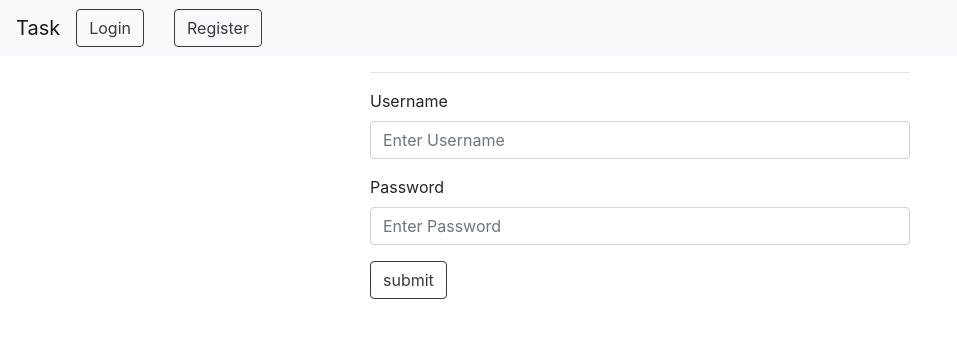
After one commit to avinashbharti97/cart-simulation, a Django app: page /login/ in a window 1280 px wide. The commit adds this page. Shown: the top 338 px of the page, without its empty margins (0-957 px from the left). Run offline with Django 3.2, Linux system fonts and the light colour scheme; some libraries are stand-ins or nearby versions.

Commit message:
login system implemented

```diff
--- a/task/core/admin.py
+++ b/task/core/admin.py
@@ -1,10 +1,9 @@
 from django.contrib import admin
-from .models import Product, User, Cart
+from .models import Product,Cart
 
 # Register your models here.
 class ShopAdmin(admin.ModelAdmin):
     pass
 
 admin.site.register(Product)
-admin.site.register(User)
 admin.site.register(Cart)
--- a/task/core/cart_api.py
+++ b/task/core/cart_api.py
@@ -1,6 +1,11 @@
 from rest_framework import serializers, viewsets
+from django.conf import settings
+from django.contrib.auth.models import User
+from rest_auth.serializers import UserDetailsSerializer
 from rest_framework import generics
-from .models import Product, User, Cart
+from .models import Product, Cart
+
+app_name = 'api'
 
 class ProductSerializer(serializers.HyperlinkedModelSerializer):
 
@@ -10,10 +15,10 @@ class ProductSerializer(serializers.HyperlinkedModelSerializer):
 
 
 class UserSerializer(serializers.HyperlinkedModelSerializer):
-
+    # url = serializers.HyperlinkedIdentityField(view_name="api:user-detail")
     class Meta:
         model = User
-        fields = ('id', 'name', 'description')
+        fields = ('id', 'username')
 
 
 
@@ -22,6 +27,7 @@ class CartSerializer(serializers.HyperlinkedModelSerializer):
     class Meta:
         model = Cart
         fields = ('id', 'productId', 'userId', 'timeOfAllocation', 'noOfItemsOrdered')
+        # fields = ('id', 'productId','timeOfAllocation', 'noOfItemsOrdered')
 
 
 class ProductViewSet(viewsets.ModelViewSet):
@@ -37,6 +43,7 @@ class CartViewSet(viewsets.ModelViewSet):
     queryset = Cart.objects.all()
     serializer_class = CartSerializer
 
+
 # class GetTaskViewSet(viewsets.ModelViewSet):
 #     # queryset = AllocateTask.objects.filter(workerId)
 #     serializer_class = AllocateTaskSerializer
--- a/task/core/views.py
+++ b/task/core/views.py
@@ -1,3 +1,10 @@
+from django.http import HttpResponse, HttpResponseRedirect
+from django.contrib.auth import authenticate, login, logout
+from django.urls import reverse
+from django.shortcuts import render, redirect
+from django.contrib.auth.decorators import login_required
+from django.template import Context, loader
+from core.forms import UserForm
 from django.shortcuts import render, get_object_or_404
 from .models import Cart, Product
 from .cart_api import CartSerializer, ProductSerializer
@@ -15,3 +22,85 @@ class GetCart(generics.ListAPIView):
 
 def index(request):
     return render(request, 'index.html')
+
+#Auth views
+
+#registration view
+def register(request):
+    #A boolean value is added to tell the template
+    #whether the registration was successful
+    #Initially it is set to False. It will change
+    #to True when registration succeeds.
+    registered = False
+
+    #if it's a HTTP POST, processing of form data should done :D.
+    if request.method == 'POST':
+        user_form = UserForm(data = request.POST)
+
+
+        if user_form.is_valid():
+            user = user_form.save()
+
+            #saving the password after hashing wtih the set_password method
+            user.set_password(user.password)
+            user.save()
+
+            #Updating variable to indicate that the template
+            #registration was successful
+            registered = True
+        else:
+            #Invalid form - mistaken something?
+            #lets Print the problem
+            print(user_form.errors)
+    else:
+        #Not a HTTP POST? render the form again :D
+        user_form = UserForm()
+
+
+    #Render the template with context
+    return render(request,
+                'register.html',
+                {
+                'user_form':user_form,
+                'registered':registered
+                })
+
+
+#login views
+def user_login(request):
+    # if the request is a HTTP POST,
+    #trying to pull the relevent information
+    if request.method == 'POST':
+        #gather the username and Password
+        #here request.POST.get('<variable>')
+        #is used instead of request.POST.('<variable>')
+        #beacuse later raise a KeyError exception.
+        username = request.POST.get('username')
+        password = request.POST.get('password')
+
+        #checking if the combination of
+        #username and password is valid or not
+        user = authenticate(username = username, password = password)
+
+        if user:
+            if user.is_active:
+                login(request, user)
+                # return HttpResponseRedirect(reverse('index'))
+
+                return redirect('/api/')
+
+            else:
+                return HttpResponse("Your account is disabled")
+
+        else:
+            print('Invalid login details: {0}, {1}').format(username, password)
+            return HttpResponse('Invalid login details supplied.')
+    else:
+        return render(request, 'login.html',{})
+
+
+#logout views
+@login_required
+def user_logout(request):
+    logout(request)
+    return HttpResponseRedirect(reverse('index'))
--- a/task/task/urls.py
+++ b/task/task/urls.py
@@ -15,10 +15,12 @@ Including another URLconf
 """
 from django.contrib import admin
 from django.urls import path
+from django.contrib.auth import views as auth_views
 from django.conf.urls import url, include
 from rest_framework import routers
-from core.cart_api import ProductViewSet, UserViewSet, CartViewSet
+from core.cart_api import ProductViewSet, CartViewSet, UserViewSet
 from core import views as core_views
+
 
 
 router  =routers.DefaultRouter()
@@ -29,6 +31,10 @@ router.register(r'create-cart', CartViewSet)
 
 urlpatterns = [
     path('admin/', admin.site.urls),
+    url(r'^register/$', core_views.register, name = 'register'),
+    path('rest-auth/', include('rest_auth.urls')),
+    url(r'^login/$', core_views.user_login, name='login'),
+    url(r'^logout/$', core_views.user_logout, name='logout'),
     url(r'', include('core.urls')),
     url(r'api-auth/', include('rest_framework.urls', namespace = 'rest_framework')),
     url(r'api/', include(router.urls)),
--- /dev/null
+++ b/task/templates/base.html
@@ -0,0 +1,51 @@
+<!doctype html>
+{% load static %}
+<html lang="en">
+  <head>
+    <!-- Required meta tags -->
+    <meta charset="utf-8">
+    <meta name="viewport" content="width=device-width, initial-scale=1, shrink-to-fit=no">
+
+    <!-- Bootstrap CSS -->
+    <link rel="stylesheet" href="https://stackpath.bootstrapcdn.com/bootstrap/4.1.1/css/bootstrap.min.css" integrity="sha384-WskhaSGFgHYWDcbwN70/dfYBj47jz9qbsMId/iRN3ewGhXQFZCSftd1LZCfmhktB" crossorigin="anonymous">
+    <!-- <script>{% load static %}</script> -->
+    <link rel="stylesheet" href="https://use.fontawesome.com/releases/v5.2.0/css/all.css" integrity="sha384-hWVjflwFxL6sNzntih27bfxkr27PmbbK/iSvJ+a4+0owXq79v+lsFkW54bOGbiDQ" crossorigin="anonymous">
+    <link rel="stylesheet" href="{% get_static_prefix %}bootstrap-social.css">
+    <link rel="stylesheet" href="{% get_static_prefix %}style.css">
+
+    <title>Task</title>
+  </head>
+  <body>
+
+    <!-- Navigation starts here -->
+        <nav class="navbar navbar-expand-lg navbar-light bg-light">
+
+          <button class="navbar-toggler" type="button" data-toggle="collapse" data-target="#navbarToggler" aria-controls="navbarToggler" aria-expanded="false" aria-label="Toggle navigation">
+            <span class="navbar-toggler-icon"></span>
+          </button>
+
+          <a class="navbar-brand " href="/">Task</a>
+
+          <div class="collapse navbar-collapse" id="navbarToggler">
+
+            {% if user.is_authenticated %}
+              <a class="btn btn-outline-dark my-2 my-sm-0 btn-nav" href="/logout/" role="button">Logout</a>
+            {% else %}
+              <a class="btn btn-outline-dark my-2 my-sm-0 btn-nav" href="/login/" role="button" style="margin-right:30px">Login</a>
+              <a class="btn btn-outline-dark my-2 my-sm-0 btn-nav" href="/register/" role="button">Register</a>
+            {% endif %}
+          </div>
+
+        </nav>
+    <!--navigation ends here-->
+    {% block content %}
+    {% endblock %}
+
+    <!-- Optional JavaScript -->
+    <script src="{% get_static_prefix %}script.js"></script>
+    <!-- jQuery first, then Popper.js, then Bootstrap JS -->
+    <script src="https://code.jquery.com/jquery-3.3.1.slim.min.js" integrity="sha384-q8i/X+965DzO0rT7abK41JStQIAqVgRVzpbzo5smXKp4YfRvH+8abtTE1Pi6jizo" crossorigin="anonymous"></script>
+    <script src="https://cdnjs.cloudflare.com/ajax/libs/popper.js/1.14.3/umd/popper.min.js" integrity="sha384-ZMP7rVo3mIykV+2+9J3UJ46jBk0WLaUAdn689aCwoqbBJiSnjAK/l8WvCWPIPm49" crossorigin="anonymous"></script>
+    <script src="https://stackpath.bootstrapcdn.com/bootstrap/4.1.1/js/bootstrap.min.js" integrity="sha384-smHYKdLADwkXOn1EmN1qk/HfnUcbVRZyYmZ4qpPea6sjB/pTJ0euyQp0Mk8ck+5T" crossorigin="anonymous"></script>
+  </body>
+</html>
--- /dev/null
+++ b/task/templates/login.html
@@ -0,0 +1,30 @@
+{% extends 'base.html' %}
+{% load crispy_forms_tags %}
+
+
+  {% block content %}
+
+  <div class="container">
+    <div class="row justify-content-center">
+      <div class="col-12 col-sm-12 col-md-6 regi-right">
+        <div class="container.fluid">
+
+          <hr>
+        <form id = 'login_form' method = 'post', action = ''>
+          {% csrf_token %}
+          <div class="form-group">
+            <label for="username">Username</label>
+            <input type="text" class="form-control" name="username" value="" size="50" placeholder='Enter Username'/>
+          </div>
+          <div class="form-group">
+            <label for="password">Password</label>
+            <input type="password" class="form-control" name="password" value="" size="50" placeholder='Enter Password'/>
+          </div>
+          <input class="btn btn-outline-dark my-2 my-sm-0 btn-nav" type="submit" name="submit" value="submit"/>
+        </form>
+      </div>
+
+    </div>
+  </div>
+
+{% endblock %}
```
Also changed, not shown: task/core/forms.py (added, +11 -0 lines), task/core/models.py (+7 -5 lines), task/task/settings.py (+13 -2 lines), task/templates/index.html (+6 -21 lines), task/templates/register.html (added, +31 -0 lines), task/core/migrations/0001_initial.py, task/db.sqlite3.
